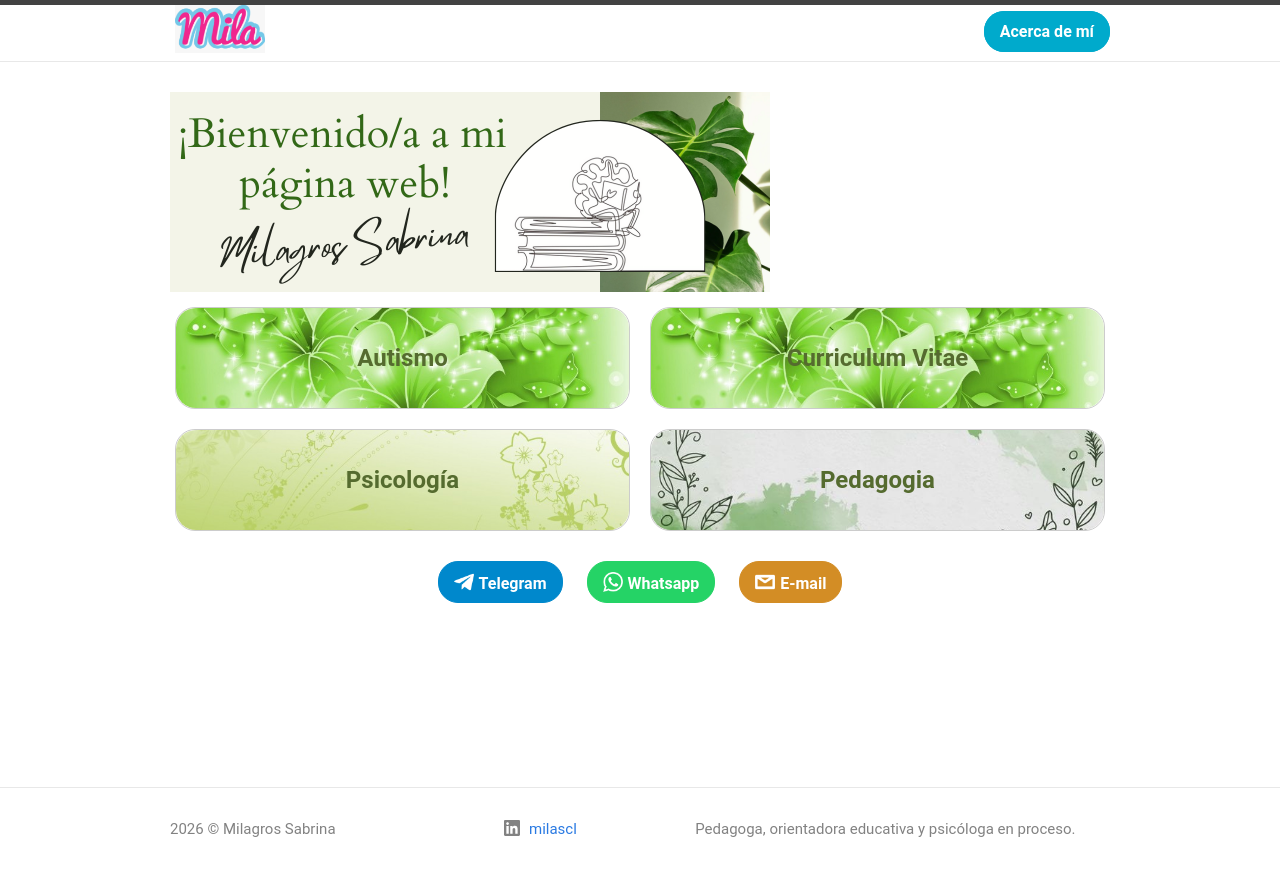
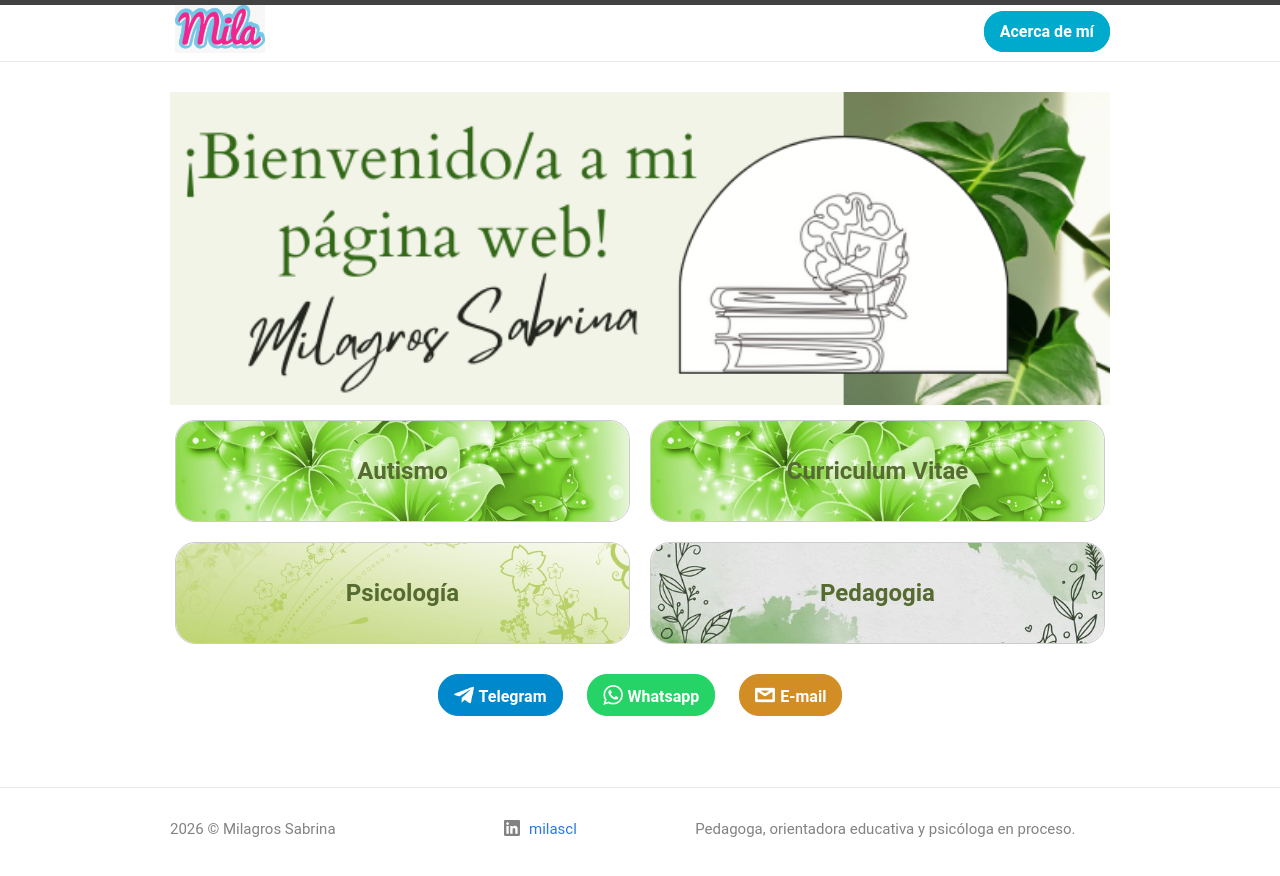
Before and after one commit to MilaSCL/MilaSCL.github.io, a Jekyll site: the page built from index.markdown, in a window 1280 px wide. Shown: the top 876 px of the page. Built offline with Jekyll 4.4.1, drawn with Linux system fonts in a browser that asks for light colours.

Commit message:
rename header image

```diff
--- a/_layouts/home.html
+++ b/_layouts/home.html
@@ -7,7 +7,7 @@
     <h1 class="page-heading">{{ page.title }}</h1>
   {%- endif -%}
 
-  <img src="/assets/encabezado.png">
+  <img src="/assets/header.png" style="width: 100%;">
 
   {{ content }}
 
```
Also changed, not shown: assets/header.png (renamed from assets/Encabezado.png).
